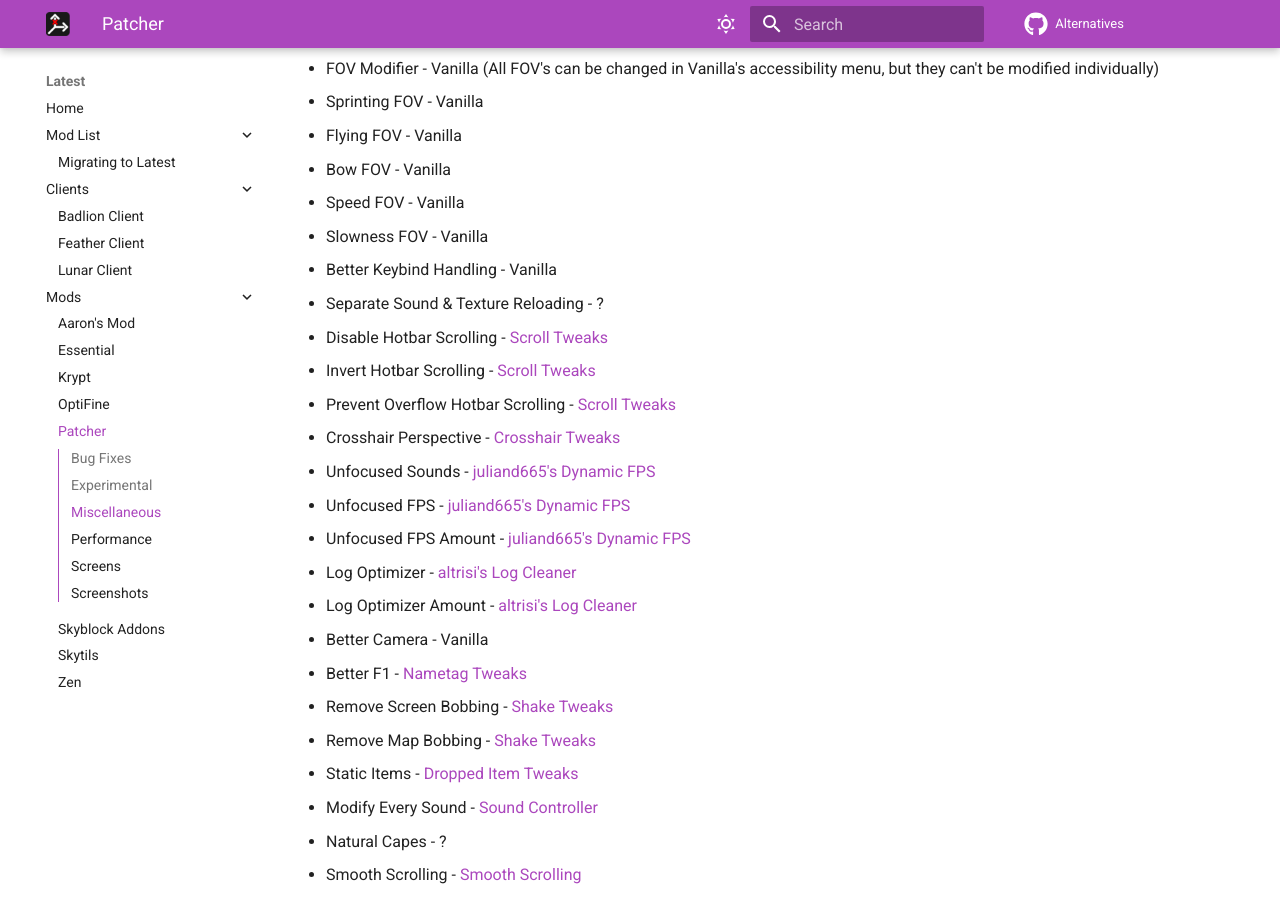
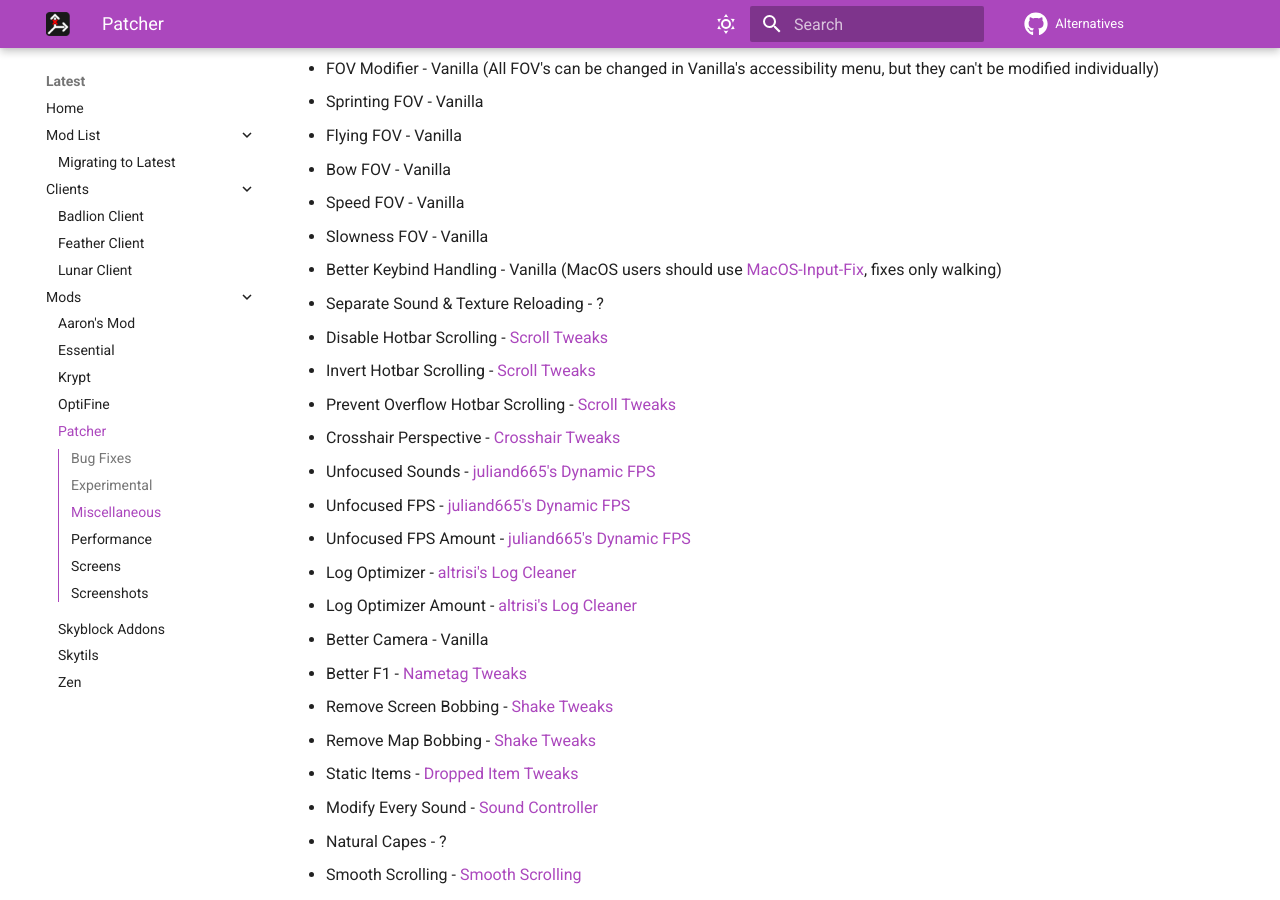
Before and after one commit to MicrocontrollersDev/Alternatives, an MkDocs documentation site: the page built from docs/latest/patcher.md, in a window 1280 px wide and 900 px high, scrolled down 1188 px. Built offline with MkDocs 1.6.1 and Material for MkDocs 9.7.7, drawn with Linux system fonts in a browser that asks for light colours; comment, search, counter and statistics services are not loaded.

Commit message:
i hate macos

```diff
--- a/docs/latest/patcher.md
+++ b/docs/latest/patcher.md
@@ -40,7 +40,7 @@
 * Bow FOV - Vanilla
 * Speed FOV - Vanilla
 * Slowness FOV - Vanilla
-* Better Keybind Handling - Vanilla
+* Better Keybind Handling - Vanilla (MacOS users should use [MacOS-Input-Fix](https://modrinth.com/mod/macos-input-fix), fixes only walking)
 * Separate Sound & Texture Reloading - ?
 * Disable Hotbar Scrolling - [Scroll Tweaks](https://modrinth.com/mod/scrolltweaks)
 * Invert Hotbar Scrolling - [Scroll Tweaks](https://modrinth.com/mod/scrolltweaks)
```
Also changed, not shown: docs/latest/lunar.md (+0 -1 lines).
